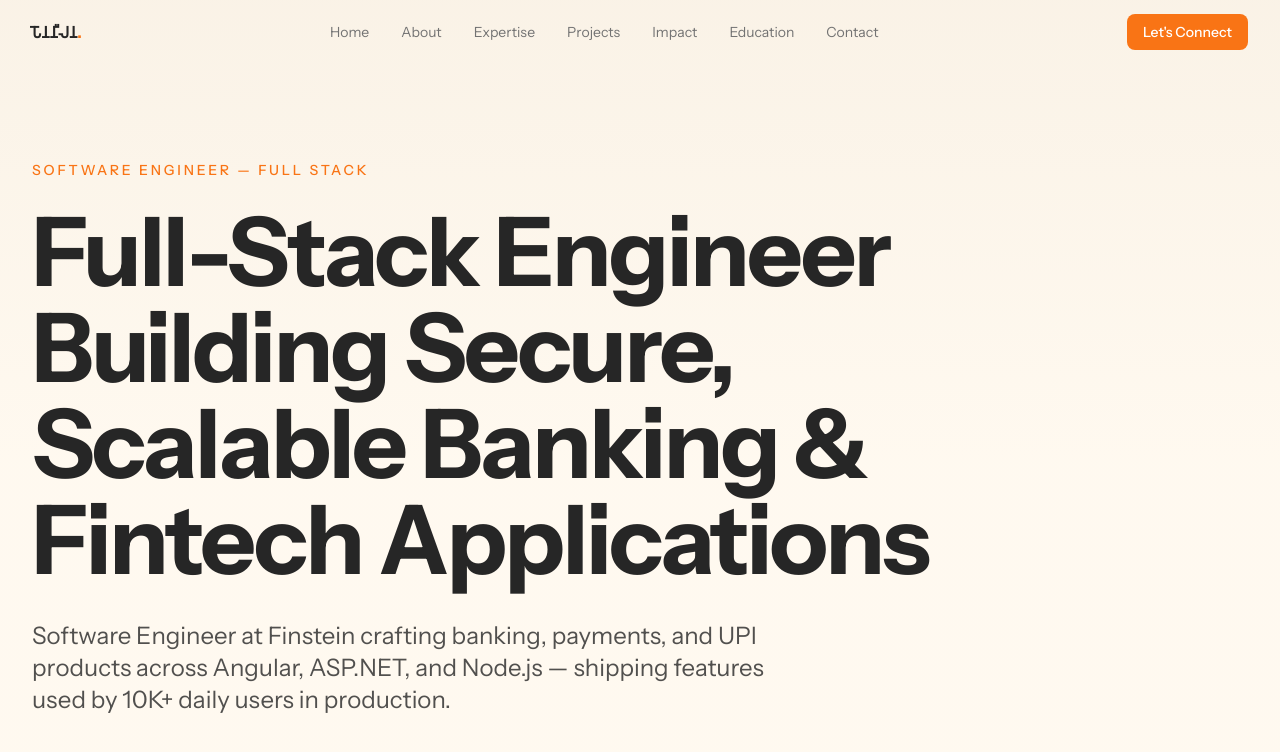
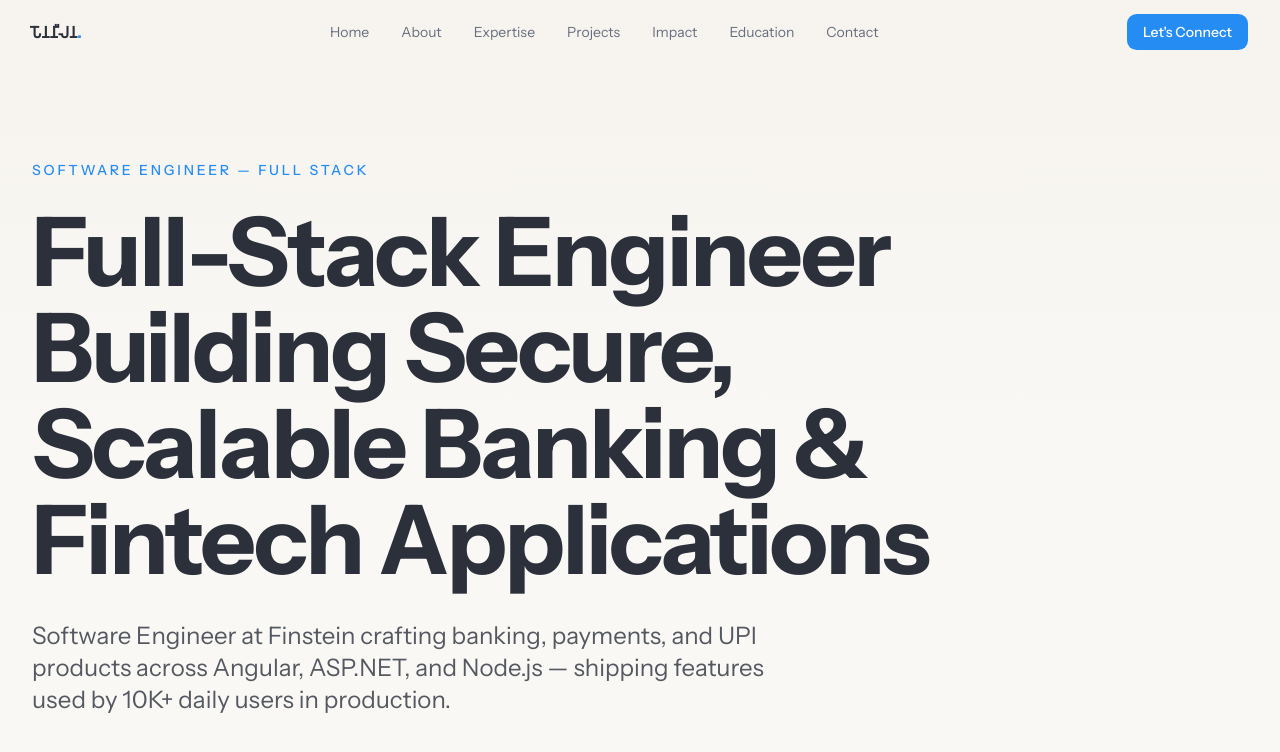
Before and after one commit to Ponneelan/Ponneelan.github.io, a React (Vite) app: page / in a window 1280 px wide. Shown: the top 752 px of the page. Built offline with nearby package versions, Linux system fonts and the light colour scheme.

Commit message:
theme color changed

```diff
--- a/src/index.css
+++ b/src/index.css
@@ -4,40 +4,40 @@
 
 @layer base {
   :root {
-    --background: 37 100% 97%;
-    --foreground: 0 0% 15%;
+    --background: 40 30% 97%;
+    --foreground: 220 15% 20%;
     --card: 0 0% 100%;
-    --card-foreground: 0 0% 15%;
-    --primary: 25 95% 53%;
+    --card-foreground: 220 15% 20%;
+    --primary: 210 90% 55%;
     --primary-foreground: 0 0% 100%;
-    --secondary: 37 50% 90%;
-    --secondary-foreground: 0 0% 15%;
-    --muted: 37 30% 92%;
-    --muted-foreground: 0 0% 45%;
-    --accent: 25 95% 53%;
+    --secondary: 40 30% 92%;
+    --secondary-foreground: 220 15% 20%;
+    --muted: 40 30% 92%;
+    --muted-foreground: 220 10% 45%;
+    --accent: 25 95% 55%;
     --accent-foreground: 0 0% 100%;
-    --border: 37 30% 85%;
-    --input: 37 30% 85%;
-    --ring: 25 95% 53%;
-    --radius: 0.5rem;
+    --border: 210 20% 88%;
+    --input: 210 20% 88%;
+    --ring: 210 90% 55%;
+    --radius: 0.6rem;
   }
 
   .dark {
-    --background: 0 0% 11%;
-    --foreground: 0 0% 95%;
-    --card: 0 0% 14%;
-    --card-foreground: 0 0% 95%;
-    --primary: 25 95% 53%;
+    --background: 40 30% 97%;
+    --foreground: 220 15% 20%;
+    --card: 0 0% 100%;
+    --card-foreground: 220 15% 20%;
+    --primary: 210 90% 55%;
     --primary-foreground: 0 0% 100%;
-    --secondary: 0 0% 18%;
-    --secondary-foreground: 0 0% 95%;
-    --muted: 0 0% 20%;
-    --muted-foreground: 0 0% 60%;
-    --accent: 25 95% 53%;
+    --secondary: 40 30% 92%;
+    --secondary-foreground: 220 15% 20%;
+    --muted: 40 30% 92%;
+    --muted-foreground: 220 10% 45%;
+    --accent: 25 95% 55%;
     --accent-foreground: 0 0% 100%;
-    --border: 0 0% 25%;
-    --input: 0 0% 25%;
-    --ring: 25 95% 53%;
+    --border: 210 20% 88%;
+    --input: 210 20% 88%;
+    --ring: 210 90% 55%;
   }
 
   * {
```
